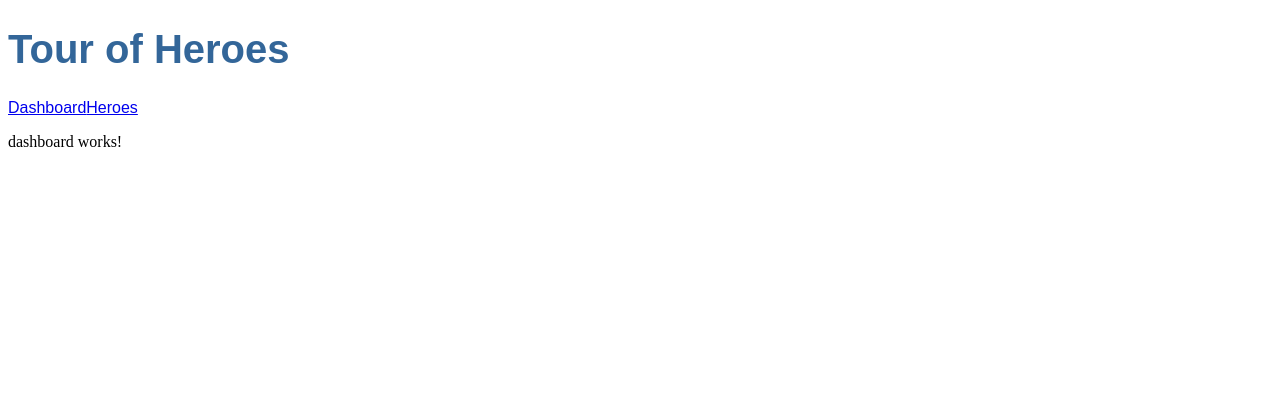
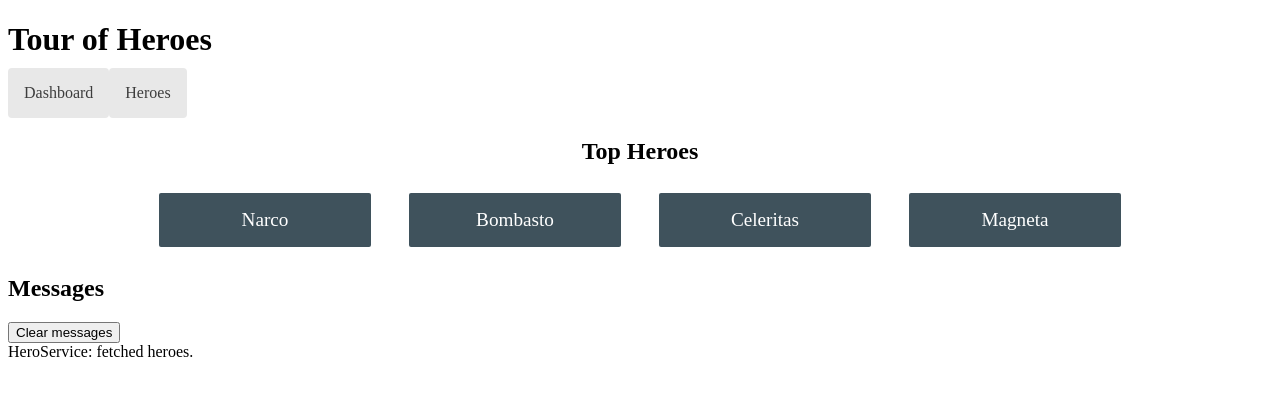
Before and after one commit to kinocobox/angular-tutorial, an Angular app: page /dashboard in a window 1280 px wide. Shown: the top 396 px of the page. Built offline with nearby package versions, Linux system fonts and the light colour scheme.

Commit message:
feat: HeroServiceを中心としたコミュニケーションを確立

```diff
--- a/src/app/app-routing.module.ts
+++ b/src/app/app-routing.module.ts
@@ -2,10 +2,12 @@
 import { RouterModule, Routes } from '@angular/router'
 import { HeroesComponent } from './heroes/heroes.component'
 import { DashboardComponent } from './dashboard/dashboard.component'
+import { HeroDetailComponent } from './hero-detail/hero-detail.component';
 
 const routes: Routes = [
   { path: 'heroes', component: HeroesComponent },
   { path: 'dashboard', component: DashboardComponent },
+  { path: 'detail/:id', component: HeroDetailComponent},
   { path: '', redirectTo: '/dashboard', pathMatch: 'full' },
 ]
 
--- a/src/app/app.component.html
+++ b/src/app/app.component.html
@@ -1,6 +1,6 @@
 <h1>{{title}}</h1>
 <nav>
-  <a routerLink="/dashbard">Dashboard</a>
+  <a routerLink="/dashboard">Dashboard</a>
   <a routerLink="/heroes">Heroes</a>
 </nav>
 <router-outlet></router-outlet>
--- a/src/app/app.component.sass
+++ b/src/app/app.component.sass
@@ -1,19 +1,20 @@
+/* AppComponent's private CSS styles */
 h1
-  color: #369
-  font-family: Arial, Helvetica, sans-serif
-  font-size: 250%
+  margin-bottom: 0
 
-h2, h3
-  color: #444
-  font-family: Arial, Helvetica, sans-serif
-  font-weight: lighter
+nav a
+  padding: 1rem
+  text-decoration: none
+  margin-top: 10px
+  display: inline-block
+  background-color: #e8e8e8
+  color: #3d3d3d
+  border-radius: 4px
 
-body
-  margin: 2em
 
-body, input[type="text"], button
-  color: #333
-  font-family: Cambria, Georgia, serif
+nav a:hover
+  color: white
+  background-color: #42545C
 
-*
-  font-family: Arial, Helvetica, sans-serif
+nav a.active
+  background-color: black
--- a/src/app/dashboard/dashboard.component.html
+++ b/src/app/dashboard/dashboard.component.html
@@ -1 +1,6 @@
-<p>dashboard works!</p>
+<h2>Top Heroes</h2>
+<div class="heroes-menu">
+  <a *ngFor="let hero of heroes" routerLink="/detail/{{hero.id}}">
+    {{ hero.name }}
+  </a>
+</div>
--- a/src/app/dashboard/dashboard.component.sass
+++ b/src/app/dashboard/dashboard.component.sass
@@ -0,0 +1,49 @@
+/* DashboardComponent's private CSS styles */
+
+h2
+  text-align: center
+
+
+.heroes-menu
+  padding: 0
+  margin: auto
+  max-width: 1000px
+
+  /* flexbox */
+  display: flex
+  flex-direction: row
+  flex-wrap: wrap
+  justify-content: space-around
+  align-content: flex-start
+  align-items: flex-start
+
+
+a
+  background-color: #3f525c
+  border-radius: 2px
+  padding: 1rem
+  font-size: 1.2rem
+  text-decoration: none
+  display: inline-block
+  color: #fff
+  text-align: center
+  width: 100%
+  min-width: 70px
+  margin: .5rem auto
+  box-sizing: border-box
+
+  /* flexbox */
+  order: 0
+  flex: 0 1 auto
+  align-self: auto
+
+
+@media (min-width: 600px)
+  a
+    width: 18%
+    box-sizing: content-box
+
+
+
+a:hover
+  background-color: #000
--- a/src/app/dashboard/dashboard.component.ts
+++ b/src/app/dashboard/dashboard.component.ts
@@ -1,6 +1,7 @@
 import { Component, OnInit } from '@angular/core';
 import { HeroService } from '../hero.service';
 import { Hero } from '../hero';
+import { MessageService } from '../message.service';
 
 @Component({
   selector: 'app-dashboard',
@@ -15,6 +16,7 @@
   ) { }
 
   ngOnInit(): void {
+    this.getHeroes()
   }
 
   getHeroes(): void {
--- a/src/app/hero-detail/hero-detail.component.html
+++ b/src/app/hero-detail/hero-detail.component.html
@@ -7,4 +7,6 @@
     <input id="hero-name" [(ngModel)]="hero.name" placeholder="name">
   </div>
 
+  <button (click)="goBack()">go back</button>
+
 </div>
--- a/src/app/hero-detail/hero-detail.component.sass
+++ b/src/app/hero-detail/hero-detail.component.sass
@@ -0,0 +1,23 @@
+/* HeroDetailComponent's private CSS styles */
+label
+  color: #435960
+  font-weight: bold
+
+input
+  font-size: 1em
+  padding: .5rem
+
+button
+  margin-top: 20px
+  background-color: #eee
+  padding: 1rem
+  border-radius: 4px
+  font-size: 1rem
+
+button:hover
+  background-color: #cfd8dc
+
+button:disabled
+  background-color: #eee
+  color: #ccc
+  cursor: auto
--- a/src/app/hero-detail/hero-detail.component.ts
+++ b/src/app/hero-detail/hero-detail.component.ts
@@ -1,5 +1,8 @@
-import { Component, OnInit, Input } from '@angular/core';
-import { Hero } from '../hero';
+import { Component, OnInit, Input } from '@angular/core'
+import { ActivatedRoute } from '@angular/router'
+import { Location } from '@angular/common'
+import { HeroService } from '../hero.service'
+import { Hero } from '../hero'
 
 @Component({
   selector: 'app-hero-detail',
@@ -9,9 +12,25 @@
 export class HeroDetailComponent implements OnInit {
   @Input() hero?: Hero
 
-  constructor() { }
+  constructor(
+    private route: ActivatedRoute, // このインスタンスへのルートを示す。
+    private heroService: HeroService,  // Service
+    private location: Location // ブラウザと対話するためのangular serivce
+  ) { }
 
   ngOnInit(): void {
+    this.getHero()
   }
 
+  getHero(): void {
+    // snapshot は、コンポーネントが作成された直後のルート情報の静的イメージ
+    // route param は常に string.
+    //
+    const id = Number(this.route.snapshot.paramMap.get('id'))
+    this.heroService.getHero(id).subscribe(hero => this.hero = hero)
+  }
+
+  goBack(): void {
+    this.location.back()
+  }
 }
--- a/src/app/hero.service.ts
+++ b/src/app/hero.service.ts
@@ -15,4 +15,10 @@
     this.messageService.add("HeroService: fetched heroes.")
     return heroes
   }
+
+  getHero(id: number): Observable<Hero> {
+    const hero = HEROES.find(h => h.id === id)!
+    this.messageService.add(`HeroService: fetched hero id=${id}`)
+    return of(hero)
+  }
 }
--- a/src/app/heroes/heroes.component.html
+++ b/src/app/heroes/heroes.component.html
@@ -1,9 +1,8 @@
 <h2>My Heroes</h2>
 <ul class="heroes">
-  <li *ngFor="let hero of heroes"
-    [class.selected]="hero === selectedHero"
-    (click)="onSelect(hero)">
-    <span class="badge">{{hero.id}}</span> {{hero.name}}
+  <li *ngFor="let hero of heroes">
+    <a routerLink="/detail/{{hero.id}}">
+      <span class="badge">{{hero.id}}</span> {{hero.name}}
+    </a>
   </li>
 </ul>
-<app-hero-detail [hero]="selectedHero"></app-hero-detail>
--- a/src/app/heroes/heroes.component.ts
+++ b/src/app/heroes/heroes.component.ts
@@ -9,24 +9,16 @@
   styleUrls: ['./heroes.component.sass']
 })
 export class HeroesComponent implements OnInit {
-  heroes: Hero[] = []
-  selectedHero?: Hero
+  heroes: Hero[] = [];
 
-  constructor(
-    private heroService: HeroService,
-    private messageService: MessageService
-  ) { }
-  ngOnInit(): void {
-    this.getHeros()
+  constructor(private heroService: HeroService) { }
+
+  ngOnInit() {
+    this.getHeroes();
   }
 
-  onSelect(hero: Hero): void {
-    this.selectedHero = hero
-    this.messageService.add(`HeroesComponent: Selected hero id=${hero.id}`)
+  getHeroes(): void {
+    this.heroService.getHeroes()
+    .subscribe(heroes => this.heroes = heroes);
   }
-
-  getHeros(): void {
-    this.heroService.getHeroes().subscribe(heroes => this.heroes = heroes)
-  }
-
 }
```
